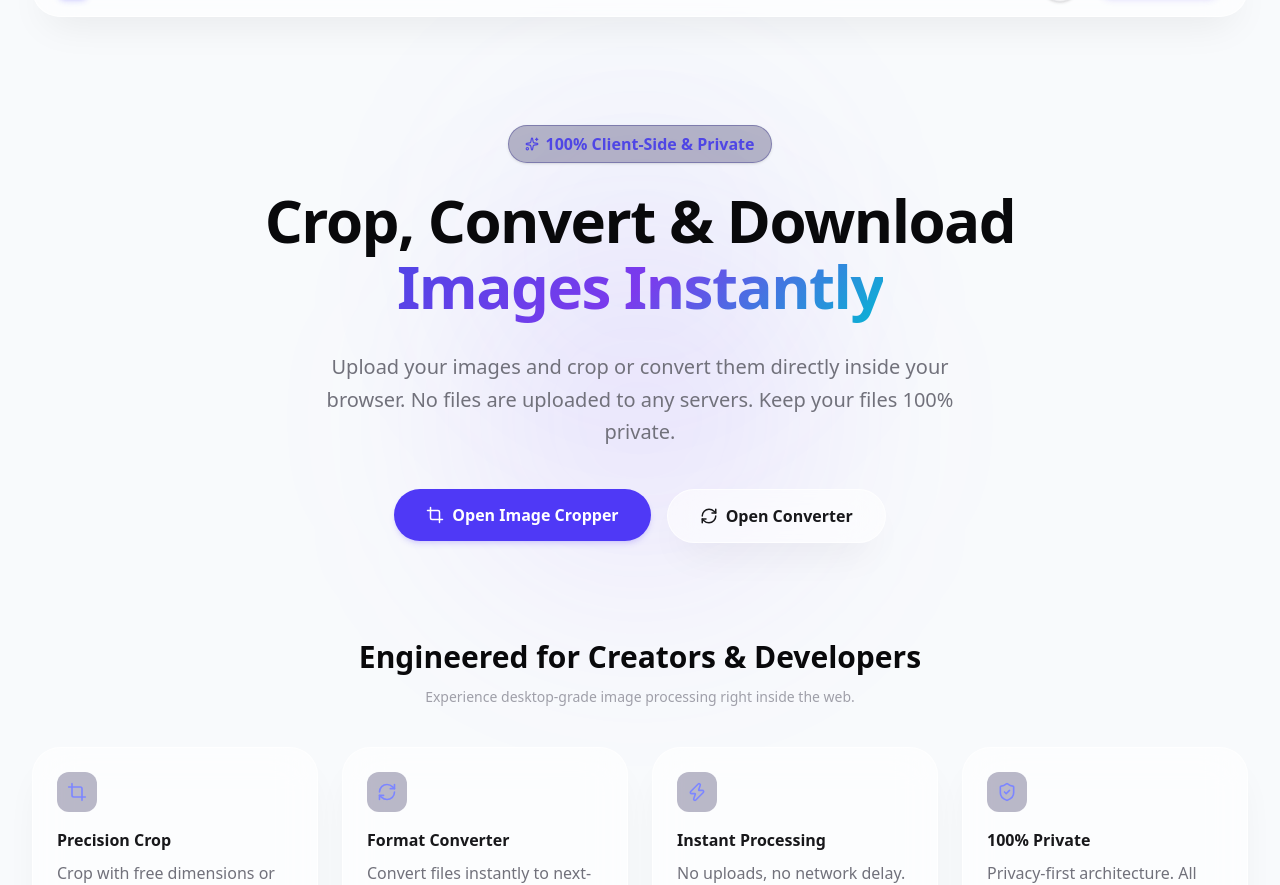
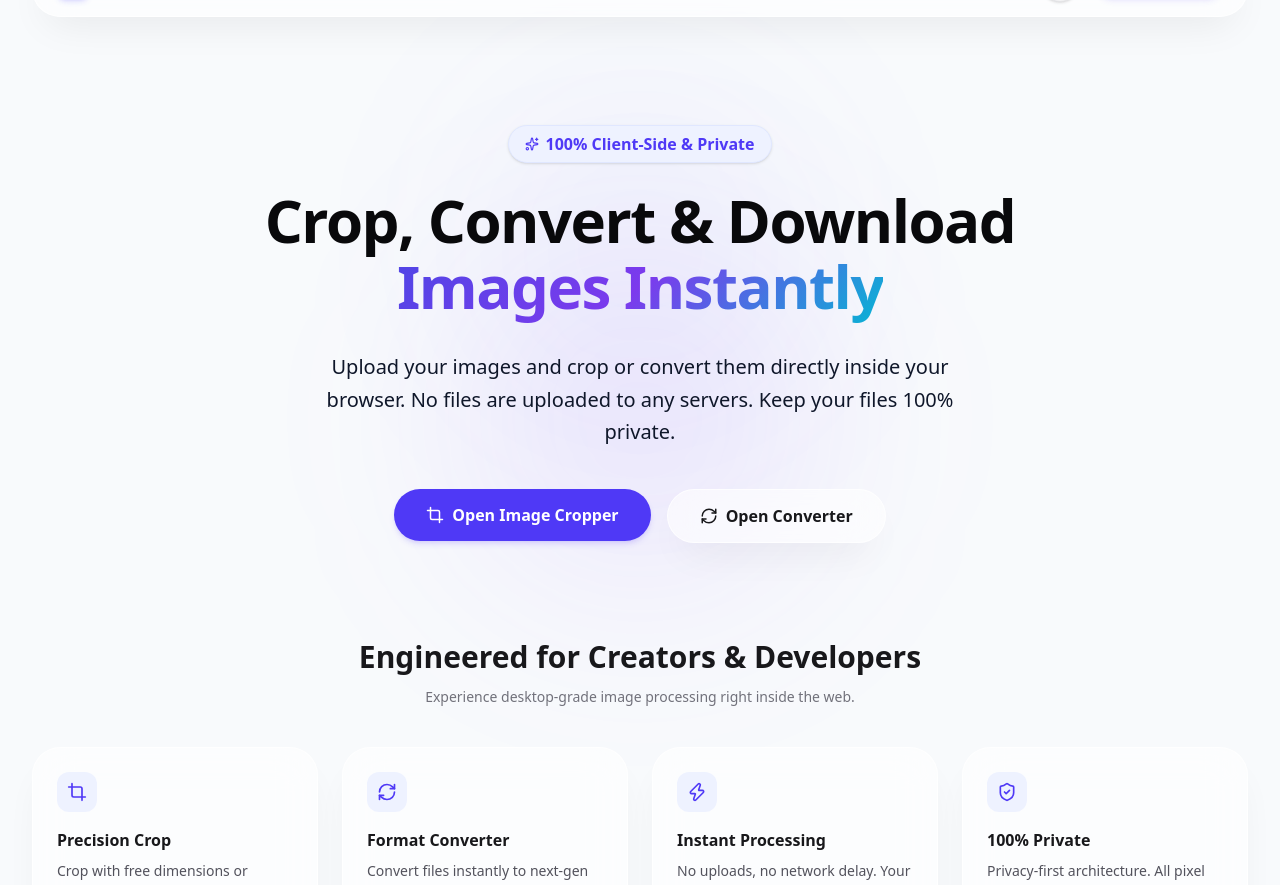
Before and after one commit to PasinduHirumal/PixelForge, a Next.js app: page / in a window 1280 px wide. Shown: the part 65-950 px from the top of the page. Built offline with nearby package versions, Linux system fonts and the light colour scheme.

Commit message:
dark & light

```diff
--- a/app/about/page.tsx
+++ b/app/about/page.tsx
@@ -32,7 +32,7 @@ export default function AboutPage() {
         <motion.h1
           initial={{ opacity: 0, y: 20 }}
           animate={{ opacity: 1, y: 0 }}
-          className="sm:text-5xl font-black text-zinc-950 text-zinc-50"
+          className="sm:text-5xl font-black text-zinc-900 dark:text-zinc-50"
         >
           About{" "}
           <span className="text-gradient bg-gradient-to-r from-primary to-secondary">
@@ -43,7 +43,7 @@ export default function AboutPage() {
           initial={{ opacity: 0, y: 20 }}
           animate={{ opacity: 1, y: 0 }}
           transition={{ delay: 0.1 }}
-          className="sm:text-lg text-zinc-500 text-zinc-400 max-w-2xl mx-auto leading-relaxed"
+          className="sm:text-lg text-zinc-600 dark:text-zinc-400 max-w-2xl mx-auto leading-relaxed"
         >
           A premium, offline-first image cropping and conversion toolkit designed for developers, designer teams, and content creators who prioritize privacy and speed.
         </motion.p>
@@ -57,15 +57,15 @@ export default function AboutPage() {
             initial={{ opacity: 0, y: 30 }}
             animate={{ opacity: 1, y: 0 }}
             transition={{ delay: 0.2 + index * 0.1 }}
-            className="glass-panel p-6 bg-zinc-900/20 border border-zinc-800/40 shadow-lg flex flex-col gap-4"
+            className="glass-panel p-6 bg-white/60 dark:bg-zinc-900/20 border border-zinc-200/50 dark:border-zinc-800/40 shadow-lg flex flex-col gap-4"
           >
-            <div className="w-12 h-12 rounded-xl bg-zinc-950/40 border border-zinc-800/30 flex items-center justify-center">
+            <div className="w-12 h-12 rounded-xl bg-zinc-100 dark:bg-zinc-950/40 border border-zinc-200 dark:border-zinc-800/30 flex items-center justify-center">
               {item.icon}
             </div>
-            <h3 className="font-bold text-zinc-900 text-zinc-200">
+            <h3 className="font-bold text-zinc-900 dark:text-zinc-200">
               {item.title}
             </h3>
-            <p className="text-zinc-500 text-zinc-400 leading-relaxed">
+            <p className="text-zinc-600 dark:text-zinc-400 leading-relaxed text-sm">
               {item.description}
             </p>
           </motion.div>
@@ -77,12 +77,12 @@ export default function AboutPage() {
         initial={{ opacity: 0 }}
         whileInView={{ opacity: 1 }}
         viewport={{ once: true }}
-        className="glass-panel p-8 md:p-10 bg-zinc-900/20 border border-zinc-800/40 shadow-xl flex flex-col gap-6"
+        className="glass-panel p-8 md:p-10 bg-white/60 dark:bg-zinc-900/20 border border-zinc-200/50 dark:border-zinc-800/40 shadow-xl flex flex-col gap-6"
       >
-        <h2 className="sm:text-2xl font-black text-zinc-950 text-zinc-50">
+        <h2 className="sm:text-2xl font-black text-zinc-900 dark:text-zinc-50">
           How It Works Under the Hood
         </h2>
-        <div className="flex flex-col gap-4 sm:text-sm text-zinc-500 text-zinc-400 leading-relaxed">
+        <div className="flex flex-col gap-4 sm:text-sm text-zinc-600 dark:text-zinc-400 leading-relaxed">
           <p>
             When you select an image file inside PixelForge, the browser generates a local, virtual Object URL pointing to the file data in RAM. This URL is loaded into an off-screen HTML5 Image Node.
           </p>
@@ -97,7 +97,7 @@ export default function AboutPage() {
 
       {/* Quote */}
       <section className="text-center py-6 border-zinc-200/50 border-zinc-900/50">
-        <p className="text-zinc-400 text-zinc-600 flex items-center justify-center gap-1.5 font-medium">
+        <p className="text-zinc-500 dark:text-zinc-400 flex items-center justify-center gap-1.5 font-medium text-sm">
           <Globe className="w-3.5 h-3.5" /> Made for the decentralized, privacy-respecting web. No cookies, no trackers.
         </p>
       </section>
--- a/app/page.tsx
+++ b/app/page.tsx
@@ -68,10 +68,10 @@ export default function Home() {
           initial={{ opacity: 0, scale: 0.9 }}
           animate={{ opacity: 1, scale: 1 }}
           transition={{ duration: 0.4 }}
-          className="inline-flex items-center gap-1.5 px-4 py-1.5 rounded-full bg-indigo-950/30 border border-indigo-900/40 shadow-sm"
+          className="inline-flex items-center gap-1.5 px-4 py-1.5 rounded-full bg-indigo-50 dark:bg-indigo-950/30 border border-indigo-100 dark:border-indigo-900/40 shadow-sm"
         >
-          <Sparkles className="w-3.5 h-3.5 text-primary" />
-          <span className="font-bold text-primary text-indigo-400">
+          <Sparkles className="w-3.5 h-3.5 text-indigo-600 dark:text-indigo-400" />
+          <span className="font-bold text-indigo-600 dark:text-indigo-400">
             100% Client-Side & Private
           </span>
         </motion.div>
@@ -94,7 +94,7 @@ export default function Home() {
           initial={{ opacity: 0, y: 20 }}
           animate={{ opacity: 1, y: 0 }}
           transition={{ duration: 0.5, delay: 0.2 }}
-          className="sm:text-lg md:text-xl text-zinc-500 text-zinc-400 max-w-2xl leading-relaxed mt-2"
+          className="sm:text-lg md:text-xl text-zinc-650 dark:text-zinc-400 max-w-2xl leading-relaxed mt-2"
         >
           Upload your images and crop or convert them directly inside your browser. No files are uploaded to any servers. Keep your files 100% private.
         </motion.p>
@@ -124,10 +124,10 @@ export default function Home() {
       {/* Features Grid */}
       <section className="flex flex-col gap-10">
         <div className="text-center flex flex-col gap-3">
-          <h2 className="sm:text-3xl font-black text-zinc-950 text-zinc-50">
+          <h2 className="sm:text-3xl font-black text-zinc-900 dark:text-zinc-50">
             Engineered for Creators & Developers
           </h2>
-          <p className="text-xs sm:text-sm text-zinc-400 max-w-md mx-auto">
+          <p className="text-xs sm:text-sm text-zinc-500 dark:text-zinc-400 max-w-md mx-auto">
             Experience desktop-grade image processing right inside the web.
           </p>
         </div>
@@ -142,16 +142,16 @@ export default function Home() {
           {/* Card 1 */}
           <motion.div
             variants={itemVariants}
-            className="glass-panel p-6 bg-zinc-900/20 border border-zinc-800/40 hover:border-indigo-900/50 transition-all duration-300 shadow-lg flex flex-col gap-4 group"
+            className="glass-panel p-6 bg-white/60 dark:bg-zinc-900/20 border border-zinc-200/50 dark:border-zinc-800/40 hover:border-indigo-400 dark:hover:border-indigo-900/50 transition-all duration-300 shadow-lg flex flex-col gap-4 group"
           >
-            <div className="w-10 h-10 rounded-xl bg-indigo-950/30 text-indigo-400 flex items-center justify-center group-hover:scale-105 transition-transform">
+            <div className="w-10 h-10 rounded-xl bg-indigo-50 dark:bg-indigo-950/30 text-indigo-600 dark:text-indigo-400 flex items-center justify-center group-hover:scale-105 transition-transform">
               <Crop className="w-5 h-5" />
             </div>
             <div>
               <h3 className="font-bold text-zinc-900 dark:text-zinc-100">
                 Precision Crop
               </h3>
-              <p className="text-zinc-500 text-zinc-400 leading-relaxed mt-2">
+              <p className="text-zinc-600 dark:text-zinc-400 leading-relaxed mt-2 text-sm">
                 Crop with free dimensions or standard presets for social banners, circle avatars, and paper templates.
               </p>
             </div>
@@ -160,16 +160,16 @@ export default function Home() {
           {/* Card 2 */}
           <motion.div
             variants={itemVariants}
-            className="glass-panel p-6 bg-zinc-900/20 border border-zinc-800/40 hover:border-indigo-900/50 transition-all duration-300 shadow-lg flex flex-col gap-4 group"
+            className="glass-panel p-6 bg-white/60 dark:bg-zinc-900/20 border border-zinc-200/50 dark:border-zinc-800/40 hover:border-indigo-400 dark:hover:border-indigo-900/50 transition-all duration-300 shadow-lg flex flex-col gap-4 group"
           >
-            <div className="w-10 h-10 rounded-xl bg-indigo-950/30 text-indigo-400 flex items-center justify-center group-hover:scale-105 transition-transform">
+            <div className="w-10 h-10 rounded-xl bg-indigo-50 dark:bg-indigo-950/30 text-indigo-600 dark:text-indigo-400 flex items-center justify-center group-hover:scale-105 transition-transform">
               <RefreshCw className="w-5 h-5" />
             </div>
             <div>
               <h3 className="font-bold text-zinc-900 dark:text-zinc-100">
                 Format Converter
               </h3>
-              <p className="text-zinc-500 text-zinc-400 leading-relaxed mt-2">
+              <p className="text-zinc-600 dark:text-zinc-400 leading-relaxed mt-2 text-sm">
                 Convert files instantly to next-gen formats like WebP and AVIF, or classic PNG, JPEG, BMP, and ICO.
               </p>
             </div>
@@ -178,16 +178,16 @@ export default function Home() {
           {/* Card 3 */}
           <motion.div
             variants={itemVariants}
-            className="glass-panel p-6 bg-zinc-900/20 border border-zinc-800/40 hover:border-indigo-900/50 transition-all duration-300 shadow-lg flex flex-col gap-4 group"
+            className="glass-panel p-6 bg-white/60 dark:bg-zinc-900/20 border border-zinc-200/50 dark:border-zinc-800/40 hover:border-indigo-400 dark:hover:border-indigo-900/50 transition-all duration-300 shadow-lg flex flex-col gap-4 group"
           >
-            <div className="w-10 h-10 rounded-xl bg-indigo-950/30 text-indigo-400 flex items-center justify-center group-hover:scale-105 transition-transform">
+            <div className="w-10 h-10 rounded-xl bg-indigo-50 dark:bg-indigo-950/30 text-indigo-600 dark:text-indigo-400 flex items-center justify-center group-hover:scale-105 transition-transform">
               <Zap className="w-5 h-5" />
             </div>
             <div>
               <h3 className="font-bold text-zinc-900 dark:text-zinc-100">
                 Instant Processing
               </h3>
-              <p className="text-zinc-500 text-zinc-400 leading-relaxed mt-2">
+              <p className="text-zinc-600 dark:text-zinc-400 leading-relaxed mt-2 text-sm">
                 No uploads, no network delay. Your GPU and CPU handle the canvas drawing locally, outputting results in milliseconds.
               </p>
             </div>
@@ -196,16 +196,16 @@ export default function Home() {
           {/* Card 4 */}
           <motion.div
             variants={itemVariants}
-            className="glass-panel p-6 bg-zinc-900/20 border border-zinc-800/40 hover:border-indigo-900/50 transition-all duration-300 shadow-lg flex flex-col gap-4 group"
+            className="glass-panel p-6 bg-white/60 dark:bg-zinc-900/20 border border-zinc-200/50 dark:border-zinc-800/40 hover:border-indigo-400 dark:hover:border-indigo-900/50 transition-all duration-300 shadow-lg flex flex-col gap-4 group"
           >
-            <div className="w-10 h-10 rounded-xl bg-indigo-950/30 text-indigo-400 flex items-center justify-center group-hover:scale-105 transition-transform">
+            <div className="w-10 h-10 rounded-xl bg-indigo-50 dark:bg-indigo-950/30 text-indigo-600 dark:text-indigo-400 flex items-center justify-center group-hover:scale-105 transition-transform">
               <ShieldCheck className="w-5 h-5" />
             </div>
             <div>
               <h3 className="font-bold text-zinc-900 dark:text-zinc-100">
                 100% Private
               </h3>
-              <p className="text-zinc-500 text-zinc-400 leading-relaxed mt-2">
+              <p className="text-zinc-600 dark:text-zinc-400 leading-relaxed mt-2 text-sm">
                 Privacy-first architecture. All pixel manipulation happens inside sandbox canvas nodes. No tracking, no uploads.
               </p>
             </div>
@@ -230,7 +230,7 @@ export default function Home() {
             return (
               <div
                 key={index}
-                className="glass-panel bg-zinc-900/25 border border-zinc-800/40 overflow-hidden transition-all duration-300"
+                className="glass-panel bg-white/60 dark:bg-zinc-900/25 border border-zinc-200/50 dark:border-zinc-800/40 overflow-hidden transition-all duration-300"
               >
                 <button
                   onClick={() => setOpenFaqIndex(isOpen ? null : index)}
--- a/components/shared/Slider.tsx
+++ b/components/shared/Slider.tsx
@@ -2,6 +2,7 @@
 
 import React from "react";
 import { cn } from "../../lib/utils";
+import { useTheme } from "./ThemeProvider";
 
 interface SliderProps {
   label: string;
@@ -30,6 +31,8 @@ export default function Slider({
   iconRight,
   className,
 }: SliderProps) {
+  const { theme } = useTheme();
+
   const handleChange = (e: React.ChangeEvent<HTMLInputElement>) => {
     onChange(Number(e.target.value));
   };
@@ -46,14 +49,14 @@ export default function Slider({
     }
   };
 
-  // Calculate percentage of track filled
   const percentage = ((value - min) / (max - min)) * 100;
+  const trackBg = theme === "dark" ? "#27272a" : "#e2e8f0";
 
   return (
     <div className={cn("flex flex-col gap-2 w-full", className)}>
       <div className="flex justify-between items-center font-semibold text-zinc-500 dark:text-zinc-400">
         <span>{label}</span>
-        <span className="font-mono bg-indigo-50 dark:bg-indigo-950/30 text-indigo-600 dark:text-indigo-400 px-2 py-0.5 rounded-md">
+        <span className="font-mono bg-indigo-50 dark:bg-indigo-950/30 text-indigo-600 dark:text-indigo-400 px-2 py-0.5 rounded-md text-xs">
           {valueDisplay(value)}
         </span>
       </div>
@@ -65,16 +68,7 @@ export default function Slider({
           </div>
         )}
 
-        <div className="relative flex-grow flex items-center h-5 group">
-          {/* Custom Track Background */}
-          <div className="absolute left-0 right-0 h-1.5 rounded-full bg-zinc-200 dark:bg-zinc-800 pointer-events-none" />
-
-          {/* Custom Track Fill */}
-          <div
-            className="absolute left-0 h-1.5 rounded-full bg-gradient-to-r from-primary to-secondary pointer-events-none"
-            style={{ width: `${percentage}%` }}
-          />
-
+        <div className="relative flex-grow flex items-center h-5">
           <input
             type="range"
             min={min}
@@ -84,15 +78,10 @@ export default function Slider({
             onChange={handleChange}
             onMouseUp={handleMouseUp}
             onTouchEnd={handleTouchEnd}
-            className="absolute w-full h-full opacity-0 cursor-pointer z-10 appearance-none [&::-webkit-slider-thumb]:appearance-none [&::-webkit-slider-thumb]:w-8 [&::-webkit-slider-thumb]:h-8 [&::-webkit-slider-thumb]:rounded-full [&::-moz-range-thumb]:appearance-none [&::-moz-range-thumb]:w-8 [&::-moz-range-thumb]:h-8 [&::-moz-range-thumb]:rounded-full"
-          />
-
-          {/* Custom Thumb indicator */}
-          <div
-            className="absolute w-4 h-4 rounded-full bg-zinc-50 border border-indigo-600 dark:border-indigo-400 shadow-md group-hover:scale-110 group-active:scale-95 transition-all pointer-events-none"
             style={{
-              left: `calc(${percentage}% - 8px)`,
+              background: `linear-gradient(to right, #4F46E5 0%, #7C3AED ${percentage}%, ${trackBg} ${percentage}%, ${trackBg} 100%)`,
             }}
+            className="w-full h-1.5 rounded-full appearance-none cursor-pointer focus:outline-none [&::-webkit-slider-thumb]:appearance-none [&::-webkit-slider-thumb]:w-4.5 [&::-webkit-slider-thumb]:h-4.5 [&::-webkit-slider-thumb]:rounded-full [&::-webkit-slider-thumb]:bg-white [&::-webkit-slider-thumb]:border-2 [&::-webkit-slider-thumb]:border-indigo-600 [&::-webkit-slider-thumb]:shadow-md [&::-webkit-slider-thumb]:transition-all [&::-webkit-slider-thumb]:hover:scale-110 [&::-webkit-slider-thumb]:active:scale-95 [&::-moz-range-thumb]:w-4.5 [&::-moz-range-thumb]:h-4.5 [&::-moz-range-thumb]:rounded-full [&::-moz-range-thumb]:bg-white [&::-moz-range-thumb]:border-2 [&::-moz-range-thumb]:border-indigo-600 [&::-moz-range-thumb]:shadow-md [&::-moz-range-thumb]:transition-all [&::-moz-range-thumb]:hover:scale-110 [&::-moz-range-thumb]:active:scale-95"
           />
         </div>
 
```
